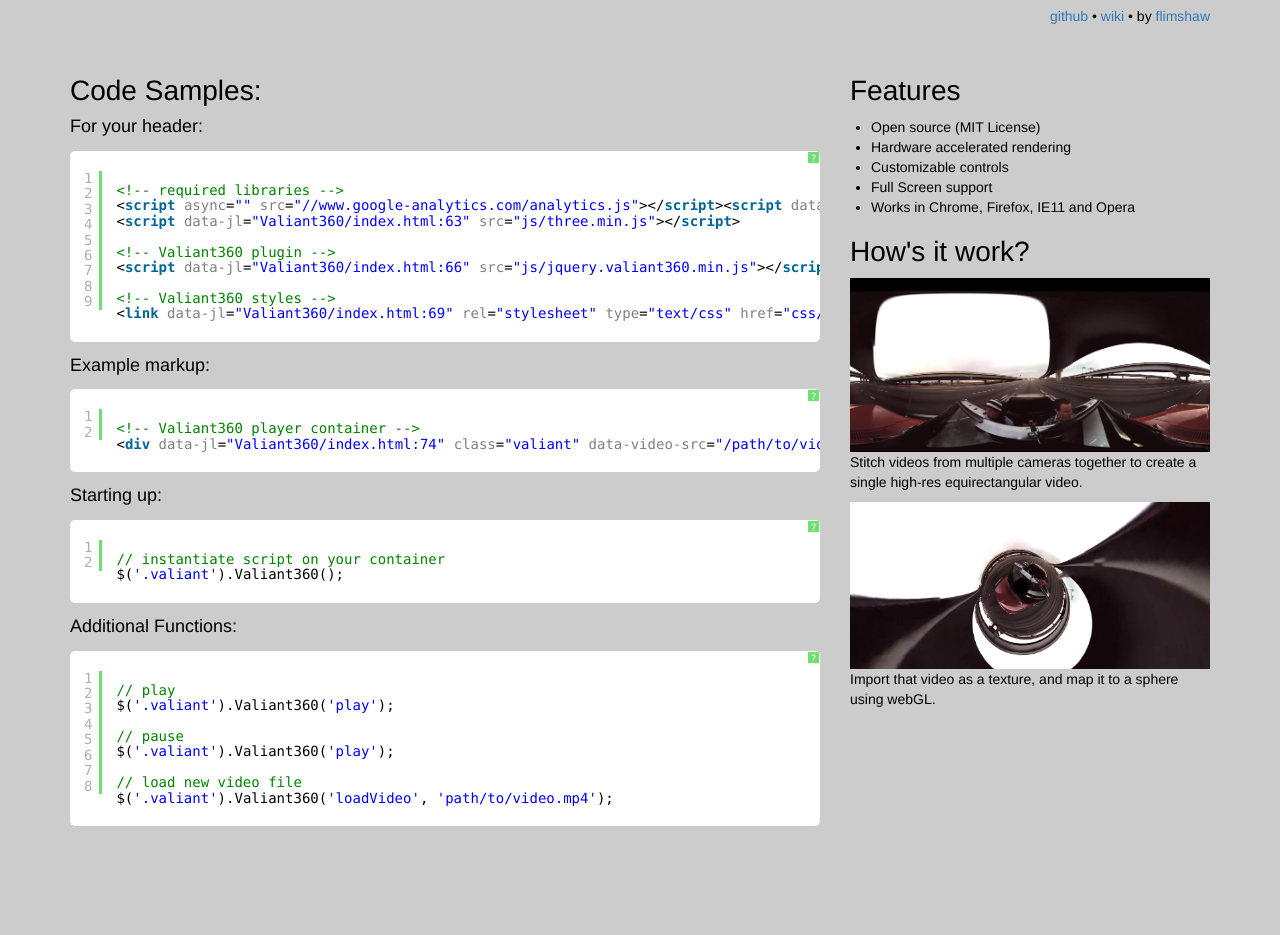
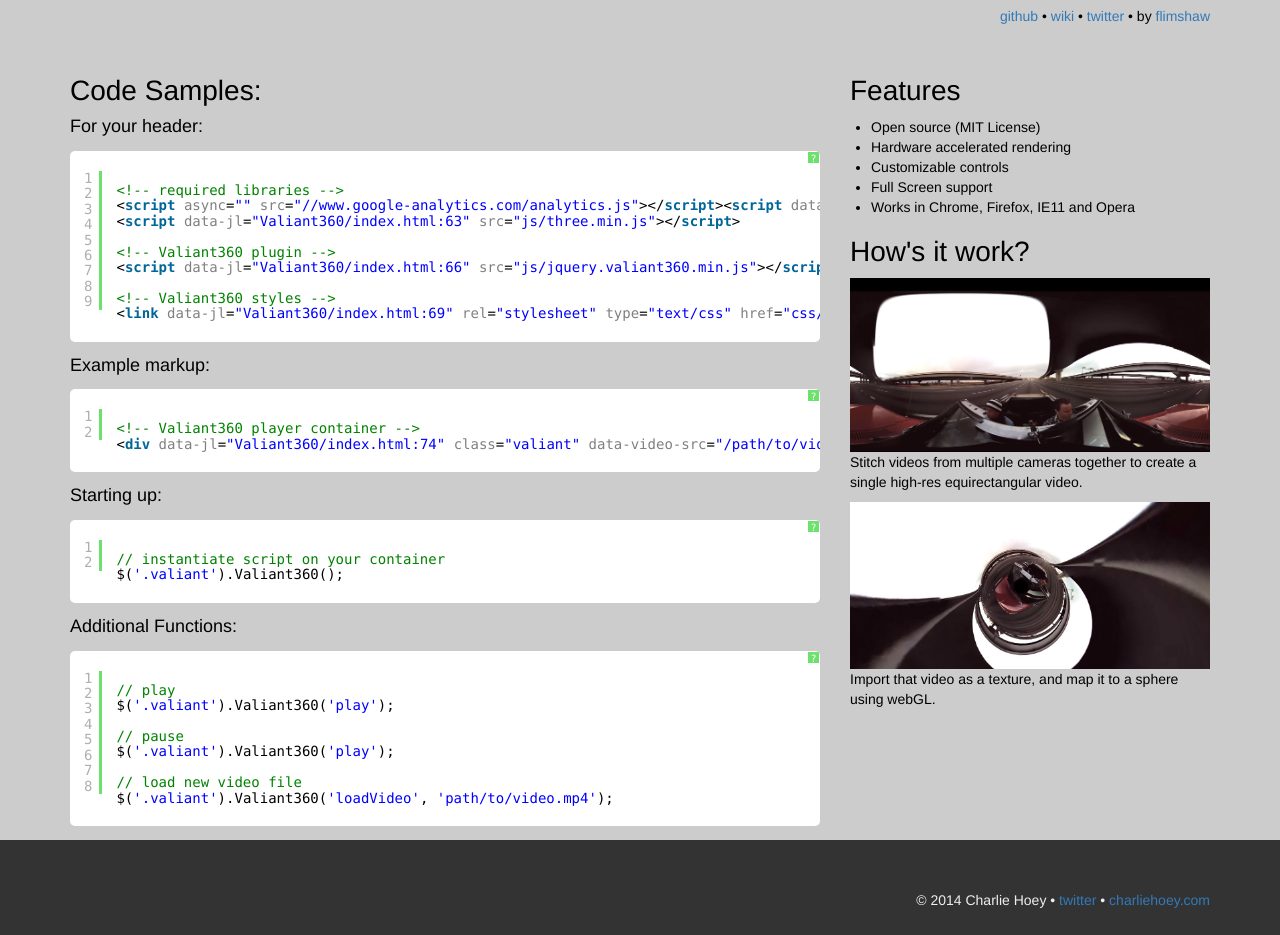
Before and after one commit to flimshaw/flimshaw.github.io, a plain HTML site: page Valiant360/index.html in a window 1280 px wide. Shown: the part 532-1467 px from the top of the page. Before the commit the page ends 1372 px from the top, so only its background shows below. Drawn offline with nearby package versions, Linux system fonts and the light colour scheme.

Commit message:
updated index file with footer and additional links

```diff
--- a/Valiant360/css/main.css
+++ b/Valiant360/css/main.css
@@ -37,6 +37,15 @@ header h2 {
 	width: 100%;
 }
 
+a:hover {
+	color: #0af;
+	text-decoration: none;
+}
+
+.btn-primary:hover, .btn-primary:focus, .btn-primary:active, .btn-primary.active, .open .dropdown-toggle.btn-primary {
+	background-color: #0af;
+}
+
 h1 {
 	font-size: 6em;
 	margin: 0;
@@ -64,3 +73,15 @@ pre {
 	padding: 20px 0;
 	border-radius: 5px;
 }
+
+.footer-wrapper {
+	padding: 50px 0 25px 0;
+	color: #eee;
+	background-color: #333;
+	overflow: hidden;
+	text-align: right;
+}
+
+.footer-wrapper a {
+
+}
--- a/Valiant360/index.html
+++ b/Valiant360/index.html
@@ -42,7 +42,7 @@ THE SOFTWARE IS PROVIDED "AS IS", WITHOUT WARRANTY OF ANY KIND, EXPRESS OR IMPLI
 					</div>
 					<div class="nav">
 						<div>
-					<a href="http://github.com/flimshaw/Valiant360">github</a> &bull; <a href="https://github.com/flimshaw/Valiant360/wiki">wiki</a> &bull; by <a href="http://github.com/flimshaw">flimshaw</a>
+					<a href="http://github.com/flimshaw/Valiant360">github</a> &bull; <a href="https://github.com/flimshaw/Valiant360/wiki">wiki</a> &bull; <a href="http://twitter.com/flimshaw">twitter</a> &bull; by <a href="http://github.com/flimshaw">flimshaw</a>
 						</div>
 					</div>
 				</div>
@@ -114,6 +114,11 @@ THE SOFTWARE IS PROVIDED "AS IS", WITHOUT WARRANTY OF ANY KIND, EXPRESS OR IMPLI
 
 		</div>
 
+		<div class="footer-wrapper">
+			<footer class="container">
+				&copy; 2014 Charlie Hoey &bull; <a href="http://twitter.com/flimshaw">twitter</a> &bull; <a href="http://charliehoey.com">charliehoey.com</a>
+			</footer>
+		</div>
 		<!-- Latest compiled and minified JavaScript -->
 		<script src="js/jquery-1.7.2.min.js"></script>
 		<script src="js/underscore-min.js"></script>
```
